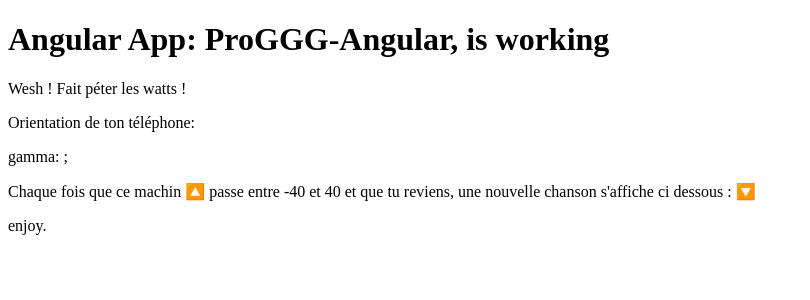
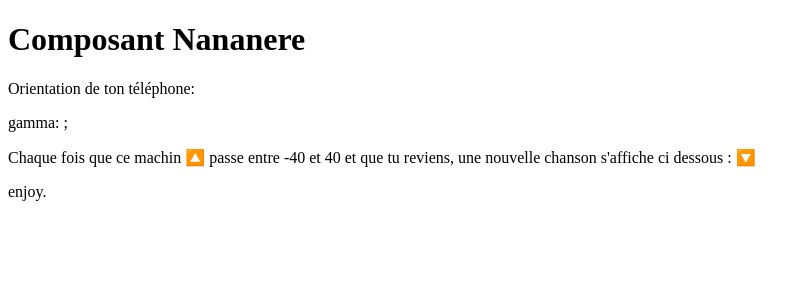
Before and after one commit to Nicolas-Hermet/ProGGG, an Angular app: page /nananere in a window 1280 px wide. Shown: the top 300 px of the page, without its empty margins (0-810 px from the left). Built offline with nearby package versions, Linux system fonts and the light colour scheme.

Commit message:
Changes wording

```diff
--- a/src/app/nananere/nananere.component.html
+++ b/src/app/nananere/nananere.component.html
@@ -1,14 +1,16 @@
-<h1>Angular App: {{ title }}, is working</h1>
-<p>Wesh ! Fait péter les watts !</p>
-
+<h1>Composant Nananere</h1>
 
 <p> Orientation de ton téléphone: </p>
+
 <span>gamma: {{gamma}};</span>
 
-<p>Chaque fois que ce machin 🔼 passe entre -40 et 40 et que tu reviens, une nouvelle chanson s'affiche ci dessous : 🔽
+<p>
+  Chaque fois que ce machin 🔼 passe entre -40 et 40 et que tu reviens,
+  une nouvelle chanson s'affiche ci dessous : 🔽
 </p>
+
 <ul>
-  <!-- <li *ngFor="let track of tracks">{{ track | json }}</li> -->
+  <li *ngFor="let track of tracks">{{ track | json }}</li>
 </ul>
 
 enjoy.
```
